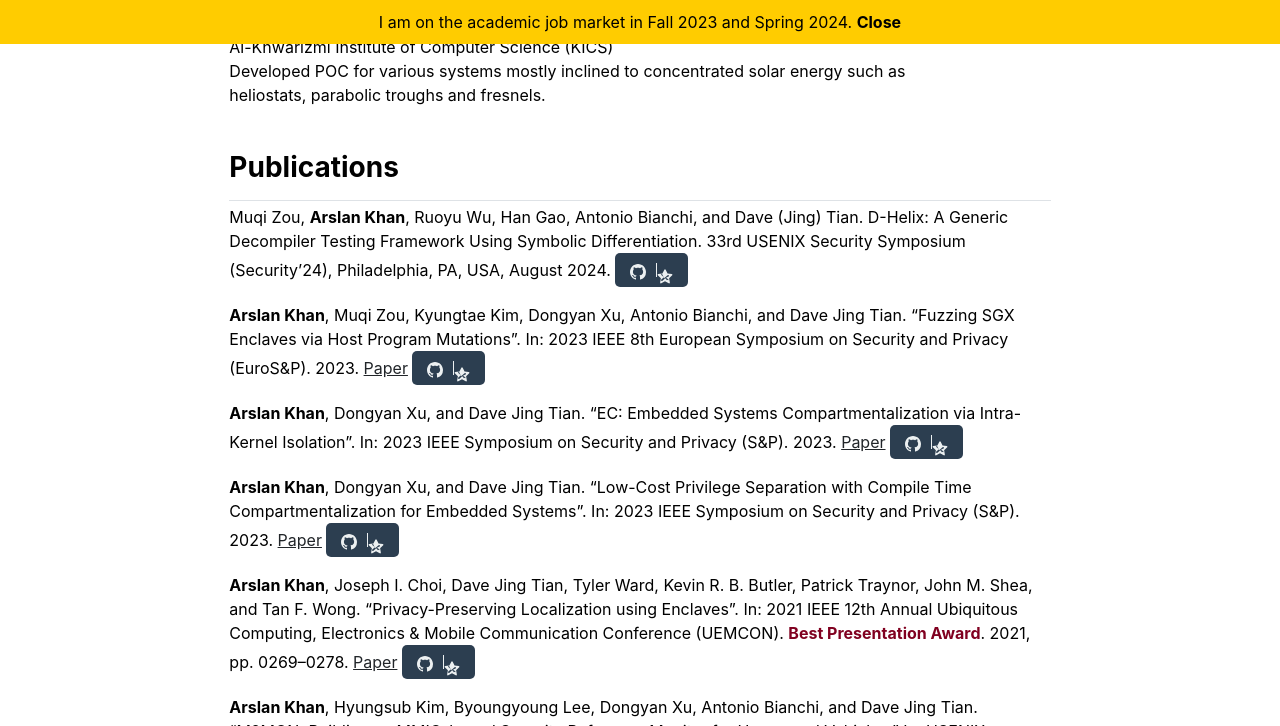
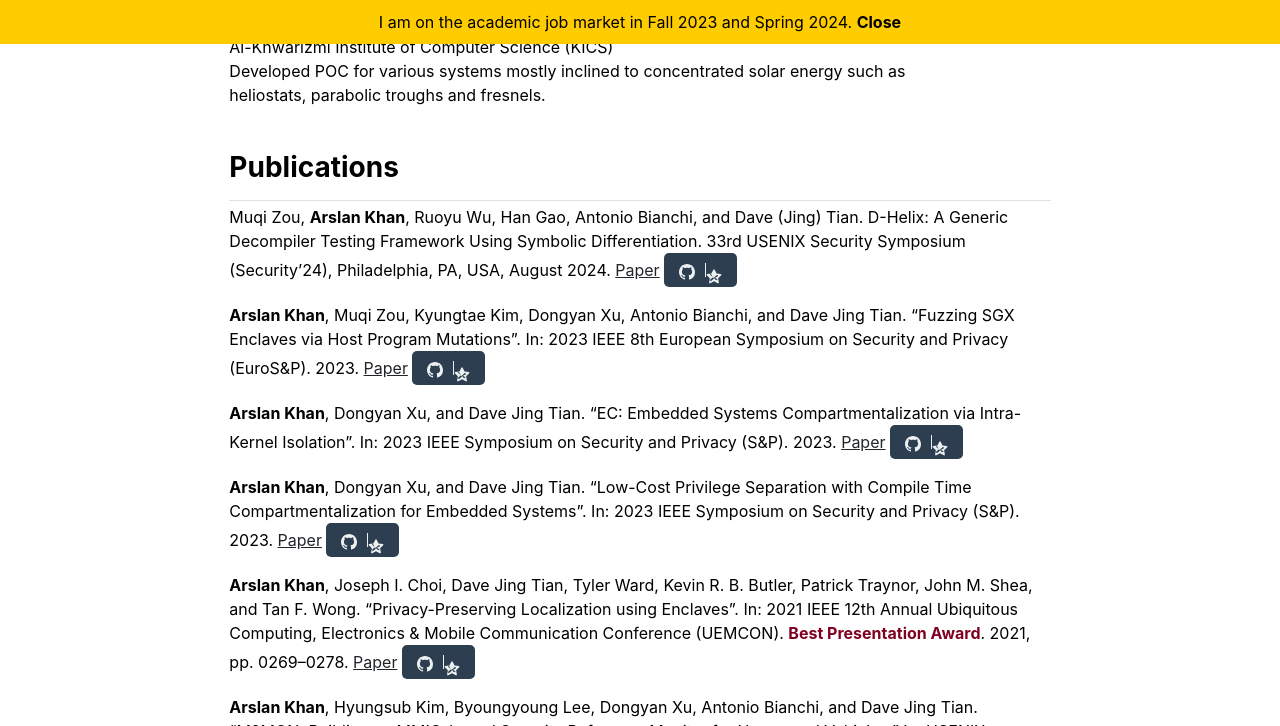
Before and after one commit to Arslan8/arslan8.github.io, a Jekyll site: the page built from index.md, in a window 1280 px wide and 900 px high, scrolled down 1184 px, cut to the strip 0-726 px from the top of the window. Built offline with Jekyll 4.4.1, drawn with Linux system fonts in a browser that asks for light colours.

Commit message:
Adding dhelix paper reference

```diff
--- a/_data/publications.yml
+++ b/_data/publications.yml
@@ -1,5 +1,5 @@
 featured:
-- {name: 'Muqi Zou, <b>Arslan Khan</b>, Ruoyu Wu, Han Gao, Antonio Bianchi, and Dave (Jing) Tian. D-Helix: A Generic Decompiler Testing Framework Using Symbolic Differentiation. 33rd USENIX Security Symposium (Security’24), Philadelphia, PA, USA, August 2024.', url: '/dhelix.pdf'}
+- {name: 'Muqi Zou, <b>Arslan Khan</b>, Ruoyu Wu, Han Gao, Antonio Bianchi, and Dave (Jing) Tian. D-Helix: A Generic Decompiler Testing Framework Using Symbolic Differentiation. 33rd USENIX Security Symposium (Security’24), Philadelphia, PA, USA, August 2024. <a href="/dhelix.pdf" target="_blank">Paper</a>', url: '/dhelix.pdf'}
 - {name: '<b>Arslan Khan</b>, Muqi Zou, Kyungtae Kim, Dongyan Xu, Antonio Bianchi, and Dave Jing Tian.
 “Fuzzing SGX Enclaves via Host Program Mutations”. In: 2023 IEEE 8th European Symposium
 on Security and Privacy (EuroS&P). 2023. <a href="/fuzzsgx.pdf" target="_blank">Paper</a>', url: '/fuzzsgx.pdf', code: 'purseclab/FuzzSGX'}
```
